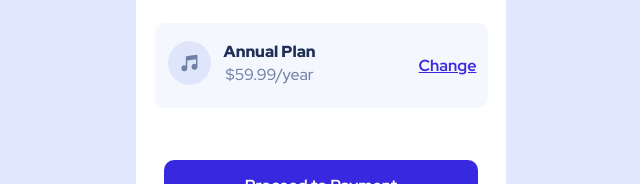
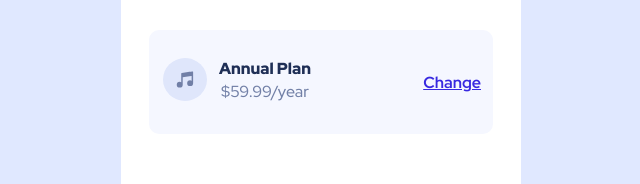
Before and after one commit to Akku22jan/order-summary-component, a plain HTML site: page index.html in a window 1280 px wide. Shown: the part 471-655 px from the top of the page, without its empty margins (319-959 px from the left). Drawn offline with Linux system fonts and the light colour scheme.

Commit message:
Update 1

```diff
--- a/styles.css
+++ b/styles.css
@@ -52,8 +52,8 @@ h2 {
     flex-flow: row nowrap;
     justify-content: space-between;
     align-items: center;
-    margin: 7% 5%;
-    padding: 5% 3%;
+    margin: 10% 7% 7%;
+    padding: 7% 3%;
     background-color: hsl(225, 100%, 98%);
     border-radius: 10px;
 }
@@ -138,7 +138,7 @@ button {
     }
 
     .container{
-        margin: 10% auto;
-        width:370px;
+        margin: 8% auto;
+        width:400px;
     }
 }
```
